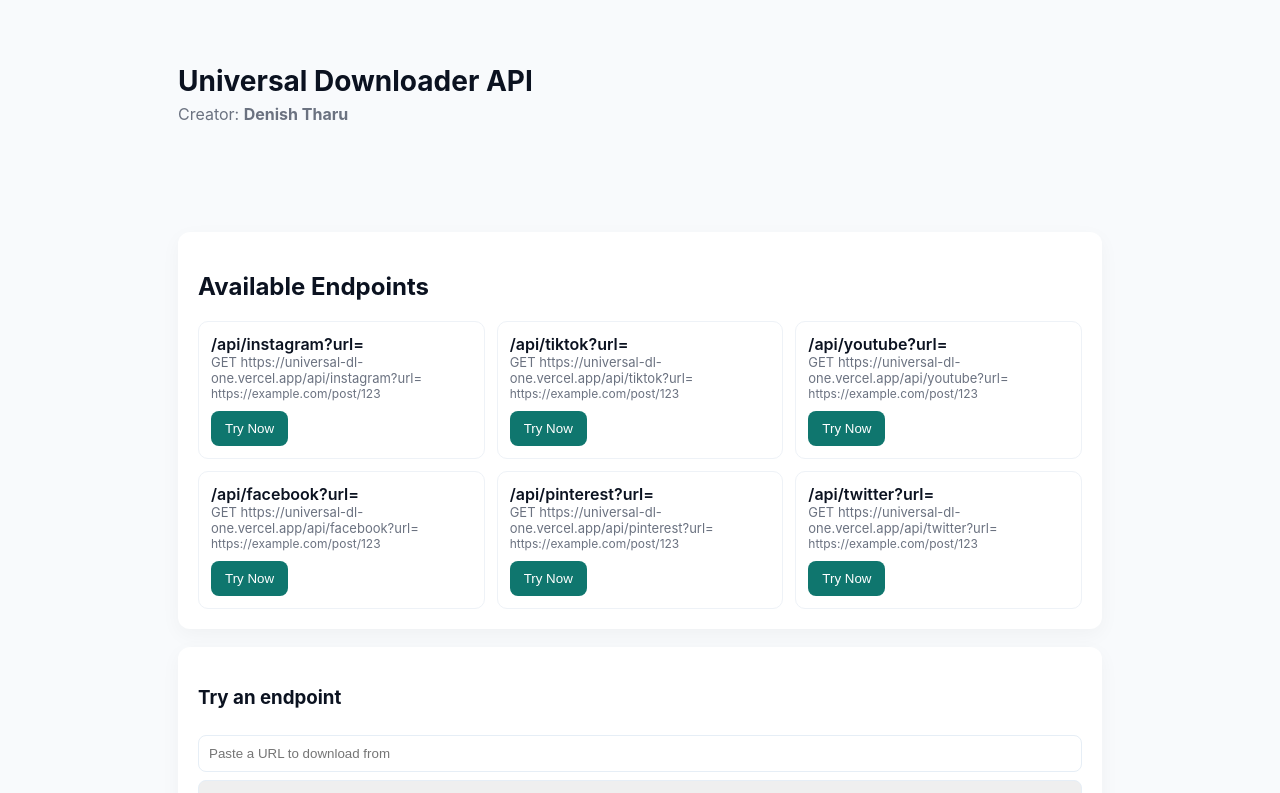
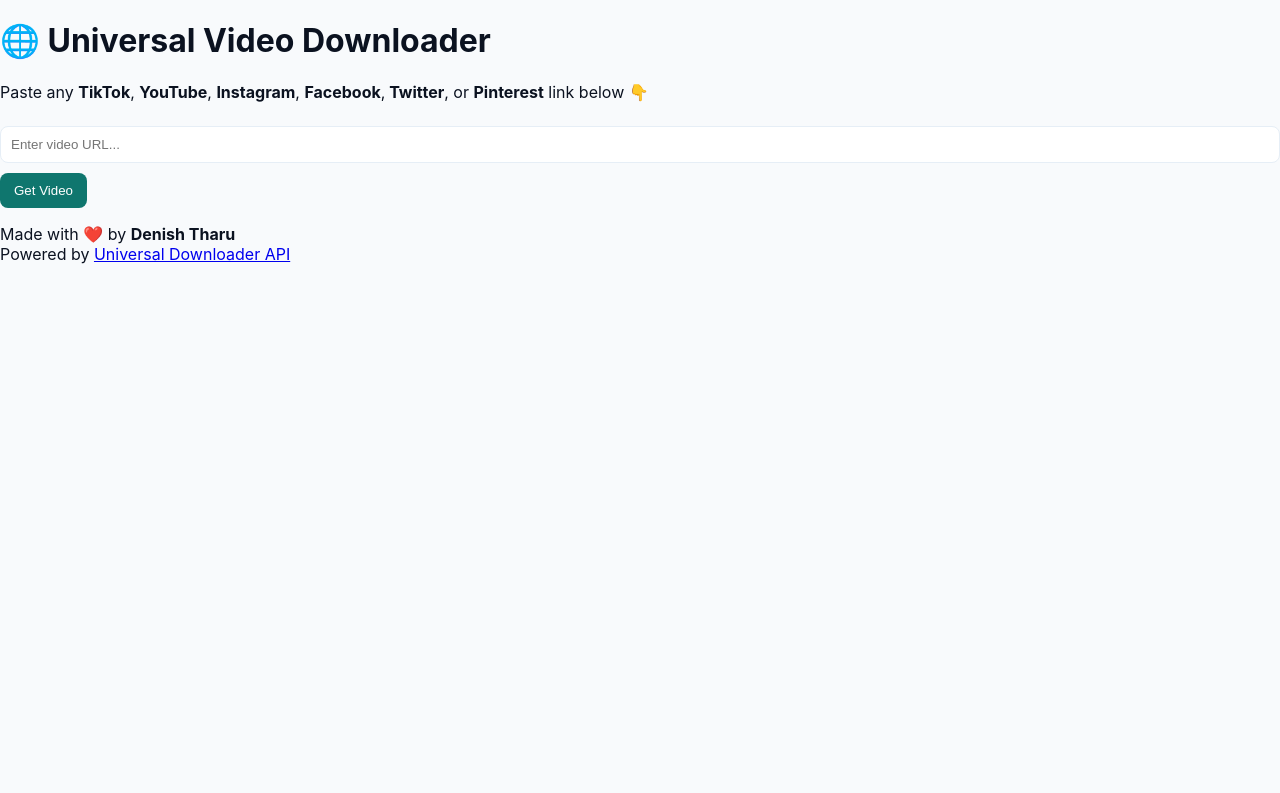
Before and after one commit to Ryukazi/Download-all-video, a React (Vite) app: page / in a window 1280 px wide. Shown: the top 793 px of the page. Built offline with nearby package versions, Linux system fonts and the light colour scheme.

Commit message:
Update App.jsx

```diff
--- a/src/App.jsx
+++ b/src/App.jsx
@@ -1,60 +1,108 @@
-import React, {useState} from 'react'
-const API_BASE = 'https://universal-dl-one.vercel.app'
-const endpoints = [
-  {path:'/api/instagram?url=', label:'Instagram'},
-  {path:'/api/tiktok?url=', label:'TikTok'},
-  {path:'/api/youtube?url=', label:'YouTube'},
-  {path:'/api/facebook?url=', label:'Facebook'},
-  {path:'/api/pinterest?url=', label:'Pinterest'},
-  {path:'/api/twitter?url=', label:'Twitter'},
-]
+import React, { useState } from "react";
+import "./style.css";
 
-export default function App(){
-  const [input, setInput] = useState('')
-  const [selected, setSelected] = useState(endpoints[0].path)
+const App = () => {
+  const [url, setUrl] = useState("");
+  const [video, setVideo] = useState(null);
+  const [loading, setLoading] = useState(false);
+  const [error, setError] = useState("");
+  const [platform, setPlatform] = useState("");
 
-  function openResult(){
-    if(!input) return alert('Please paste a URL to try')
-    const full = `${API_BASE}${selected}${encodeURIComponent(input)}`
-    window.open(full, '_blank')
-  }
+  const detectPlatform = (url) => {
+    if (url.includes("tiktok")) return "tiktok";
+    if (url.includes("youtube") || url.includes("youtu.be")) return "youtube";
+    if (url.includes("instagram")) return "instagram";
+    if (url.includes("facebook")) return "facebook";
+    if (url.includes("twitter") || url.includes("x.com")) return "twitter";
+    if (url.includes("pinterest")) return "pinterest";
+    return null;
+  };
+
+  const handleDownload = async () => {
+    if (!url.trim()) {
+      setError("Please enter a video URL.");
+      return;
+    }
+
+    const platformDetected = detectPlatform(url);
+    if (!platformDetected) {
+      setError("Unsupported URL! Try TikTok, YouTube, Instagram, etc.");
+      return;
+    }
+
+    setPlatform(platformDetected);
+    setLoading(true);
+    setError("");
+    setVideo(null);
+
+    try {
+      const res = await fetch(
+        `https://universal-dl-one.vercel.app/api/${platformDetected}?url=${encodeURIComponent(
+          url
+        )}`
+      );
+      const data = await res.json();
+
+      // Handle different response formats
+      let videoUrl =
+        data?.result?.video?.noWatermark ||
+        data?.result?.url ||
+        data?.download_links?.c ||
+        data?.video?.url ||
+        null;
+
+      if (videoUrl) {
+        setVideo(videoUrl);
+      } else {
+        setError("Failed to extract video. Try another link!");
+      }
+    } catch (err) {
+      console.error(err);
+      setError("Error fetching video.");
+    } finally {
+      setLoading(false);
+    }
+  };
 
   return (
-    <div className="page">
-      <header className="top">
-        <div className="wrap">
-          <h1>Universal Downloader API</h1>
-          <p className="by">Creator: <strong>Denish Tharu</strong></p>
+    <div className="container">
+      <h1 className="title">🌐 Universal Video Downloader</h1>
+      <p className="subtitle">
+        Paste any <b>TikTok</b>, <b>YouTube</b>, <b>Instagram</b>, <b>Facebook</b>,
+        <b> Twitter</b>, or <b>Pinterest</b> link below 👇
+      </p>
+
+      <div className="input-group">
+        <input
+          type="text"
+          placeholder="Enter video URL..."
+          value={url}
+          onChange={(e) => setUrl(e.target.value)}
+        />
+        <button onClick={handleDownload} disabled={loading}>
+          {loading ? "Fetching..." : "Get Video"}
+        </button>
+      </div>
+
+      {error && <p className="error">{error}</p>}
+
+      {video && (
+        <div className="video-card">
+          <video src={video} controls autoPlay loop></video>
+          <a href={video} download className="download-btn">
+            ⬇️ Download Video
+          </a>
         </div>
-      </header>
+      )}
 
-      <main className="wrap">
-        <section className="card">
-          <h2>Available Endpoints</h2>
-          <div className="grid">
-            {endpoints.map(e => (
-              <div key={e.path} className="ep">
-                <div className="path">{e.path}</div>
-                <div className="example">GET {API_BASE}{e.path}<span className="small">https://example.com/post/123</span></div>
-                <button onClick={()=>window.open(`${API_BASE}${e.path}${encodeURIComponent('https://example.com/sample')}`,'_blank')}>Try Now</button>
-              </div>
-            ))}
-          </div>
-        </section>
+      <footer className="footer">
+        <p>
+          Made with ❤️ by <b>Denish Tharu</b> <br />
+          Powered by <a href="https://universal-dl-one.vercel.app" target="_blank">Universal Downloader API</a>
+        </p>
+      </footer>
+    </div>
+  );
+};
 
-        <section className="card">
-          <h3>Try an endpoint</h3>
-          <input value={input} onChange={e=>setInput(e.target.value)} placeholder="Paste a URL to download from" />
-          <select value={selected} onChange={e=>setSelected(e.target.value)}>
-            {endpoints.map(ep=> <option key={ep.path} value={ep.path}>{ep.label}</option>)}
-          </select>
-          <div className="actions">
-            <button onClick={openResult}>Open Result</button>
-          </div>
-        </section>
-      </main>
-
-      <footer className="foot">© {new Date().getFullYear()} Denish Tharu</footer>
-    </div>
-  )
-                                        }
+export default App;
```
